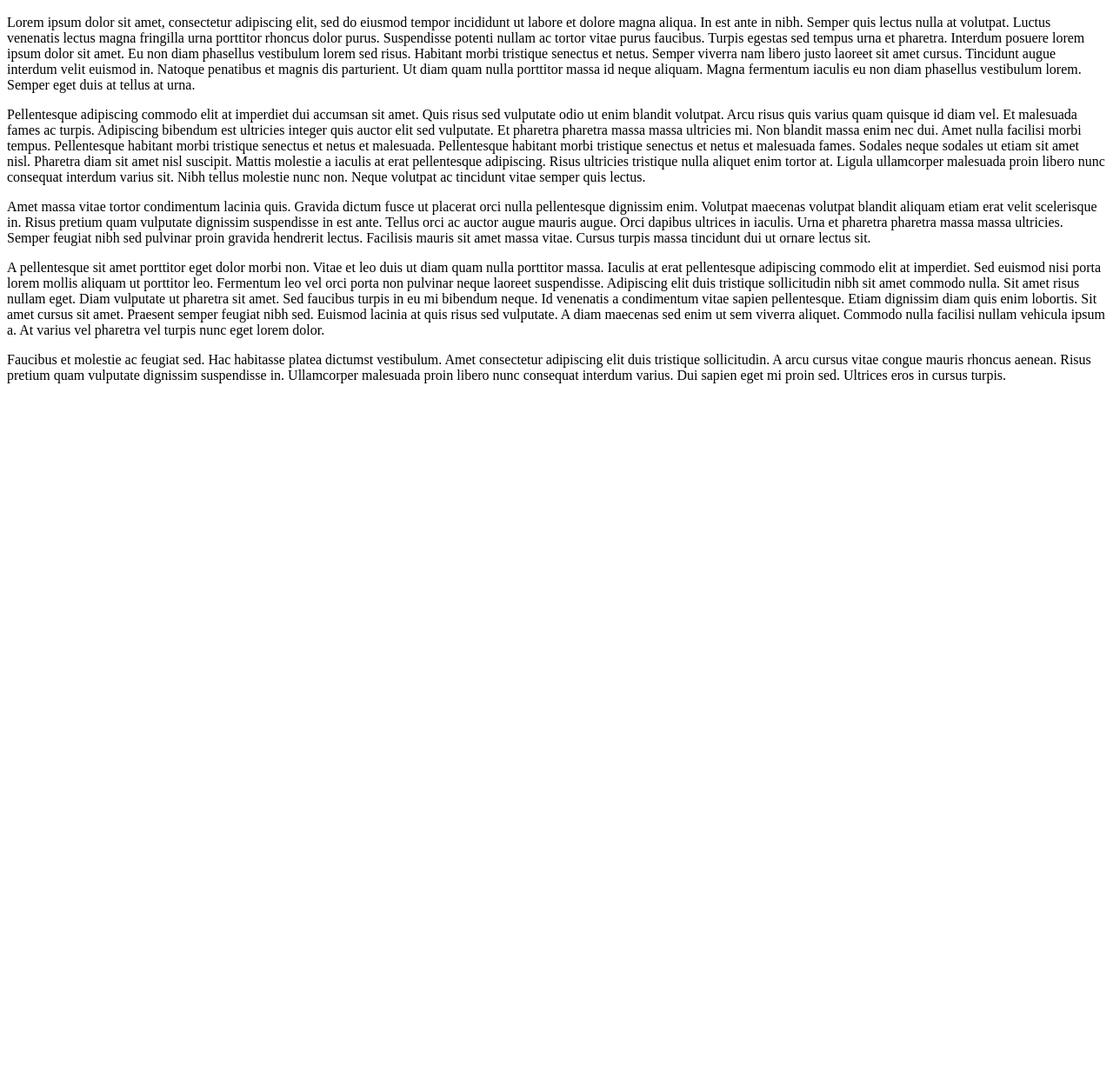
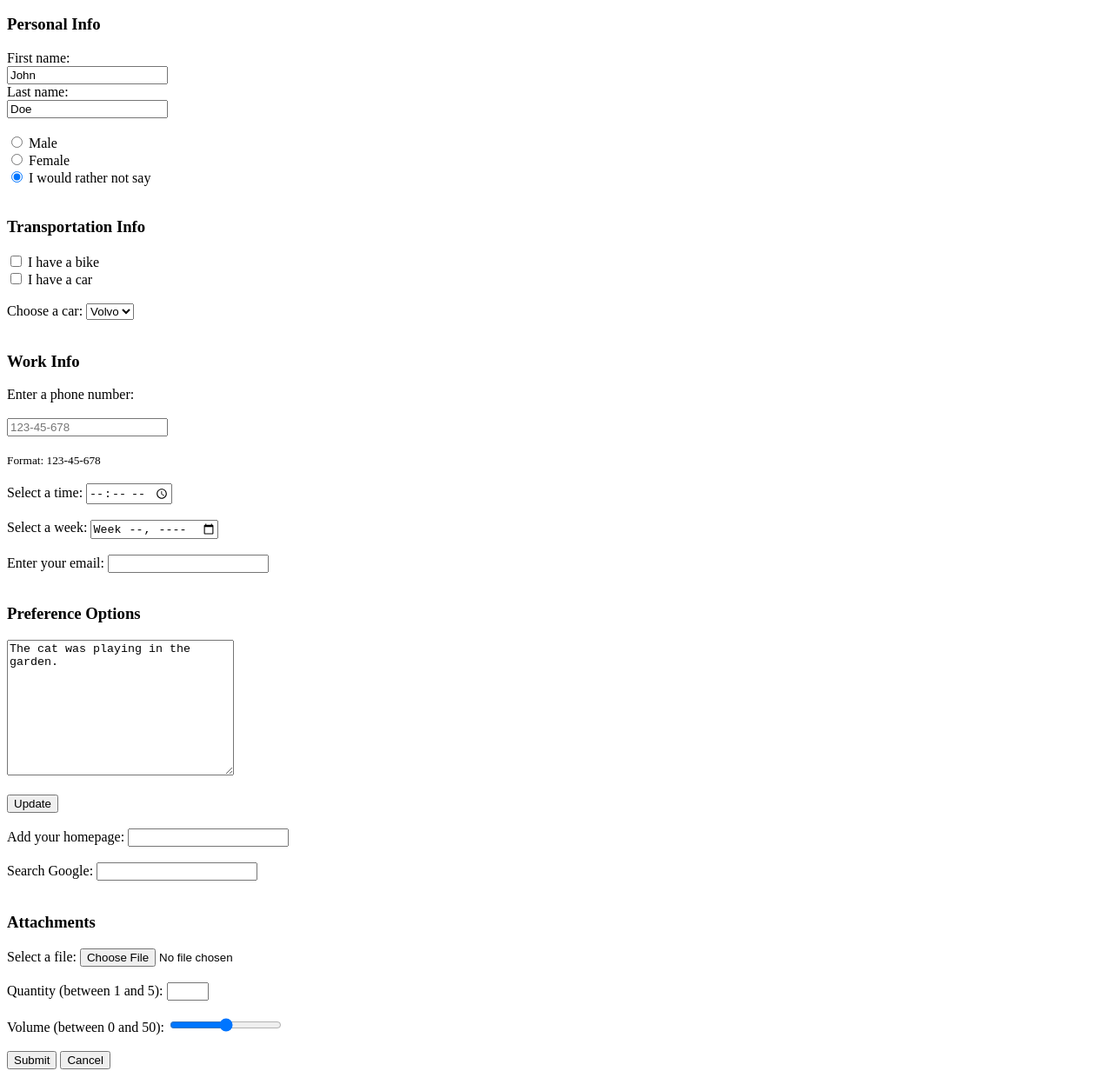
Before and after one commit to ak5295/lesson-1---basic-html-pages-with-javascript, a plain HTML site: page questionnaire.html in a window 1280 px wide. Shown: the part 110-1342 px from the top of the page at 87% size. Before the commit the page ends 800 px from the top, so only its background shows below. Drawn offline with Linux system fonts and the light colour scheme.

Commit message:
add summary and questionnaire

```diff
--- a/questionnaire.html
+++ b/questionnaire.html
@@ -2,8 +2,80 @@
 <HTML>
     <HEAD></HEAD>
     <BODY>
-        <h1>Lesson 1 - Basic HTML with Javascript</h1>
-        <h2>Questionnaire page</h2>
+        <header>
+            <h1>Lesson 1 - Basic HTML with Javascript</h1>
+            <h2>Questionnaire page</h2>
+        </header>
+        <form action="/summary.html">
+            <h3>Personal Info</h3>
+            <label for="fname">First name:</label><br>
+            <input type="text" id="fname" name="fname" value="John"><br>
+            <label for="lname">Last name:</label><br>
+            <input type="text" id="lname" name="lname" value="Doe"><br><br>
+
+            <input type="radio" id="male" name="gender" value="male">
+            <label for="male">Male</label><br>
+            <input type="radio" id="female" name="gender" value="female">
+            <label for="female">Female</label><br>
+            <input type="radio" id="unspecified" name="gender" value="unspecified" checked>
+            <label for="unspecified">I would rather not say</label><br><br>
+
+            <h3>Transportation Info</h3>
+            <input type="checkbox" id="bike-option" name="bike-option" value="Bike">
+            <label for="bike-option"> I have a bike</label>
+            <br>
+            <input type="checkbox" id="car-option" name="car-option" value="Car">
+            <label for="car-option"> I have a car</label><br><br>
+
+            <label for="car-type">Choose a car:</label>
+            <select id="car-type" name="car-type">
+                <option value="volvo">Volvo</option>
+                <option value="saab">Saab</option>
+                <option value="fiat">Fiat</option>
+                <option value="audi">Audi</option>
+            </select>
+            <br>
+            <br>
+            <h3>Work Info</h3>
+            <label for="workphone">Enter a phone number:</label><br><br>
+            <input type="tel" id="phone" name="workphone" placeholder="123-45-678"><br><br>
+            <small>Format: 123-45-678</small><br><br>
+
+            <label for="workhour">Select a time:</label>
+            <input type="time" id="workhour" name="workhour"><br><br>
+
+            <label for="workweek">Select a week:</label>
+            <input type="week" id="workweek" name="workweek"><br><br>
+
+            <label for="workemail">Enter your email:</label>
+            <input type="email" id="workemail" name="workemail"><br><br>
+
+            <h3>Preference Options</h3>
+            <textarea
+                name="message" rows="10" cols="30"
+            >The cat was playing in the garden.</textarea>
+            <br><br>
+            <input type="button" value="Update"><br><br>
+
+            <label for="homepage">Add your homepage:</label>
+            <input type="url" id="homepage" name="homepage"><br><br>
+
+            <label for="gsearch">Search Google:</label>
+            <input type="search" id="gsearch" name="gsearch"> <br><br>
+
+            <h3>Attachments</h3>
+            <label for="filename">Select a file:</label>
+            <input type="file" id="filename" name="filename"><br><br>
+
+            <label for="quantity">Quantity (between 1 and 5):</label>
+            <input type="number" id="quantity" name="quantity" min="1" max="5"><br><br>
+
+            <label for="size">Volume (between 0 and 50):</label>
+            <input type="range" id="size" name="size" min="0" max="50"> <br><br>
+            <input type="submit" name="action" value="Submit">
+            <input type="submit" name="action" value="Cancel">
+        </form>
+
         <p>
             Lorem ipsum dolor sit amet, consectetur adipiscing elit, sed do
             eiusmod tempor incididunt ut labore et dolore magna aliqua.
```
Also changed, not shown: summary.html (added, +115 -0 lines), welcome.html (deleted, +0 -7 lines).
